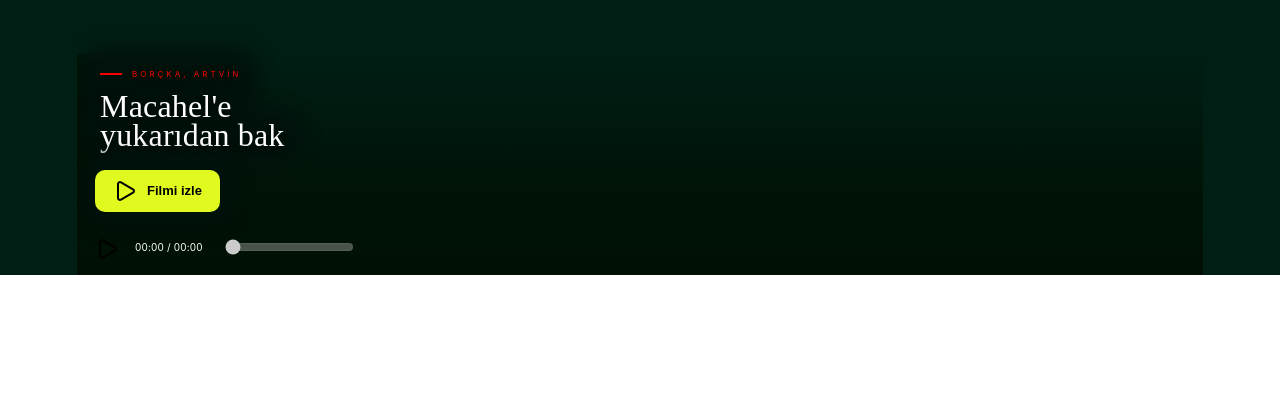
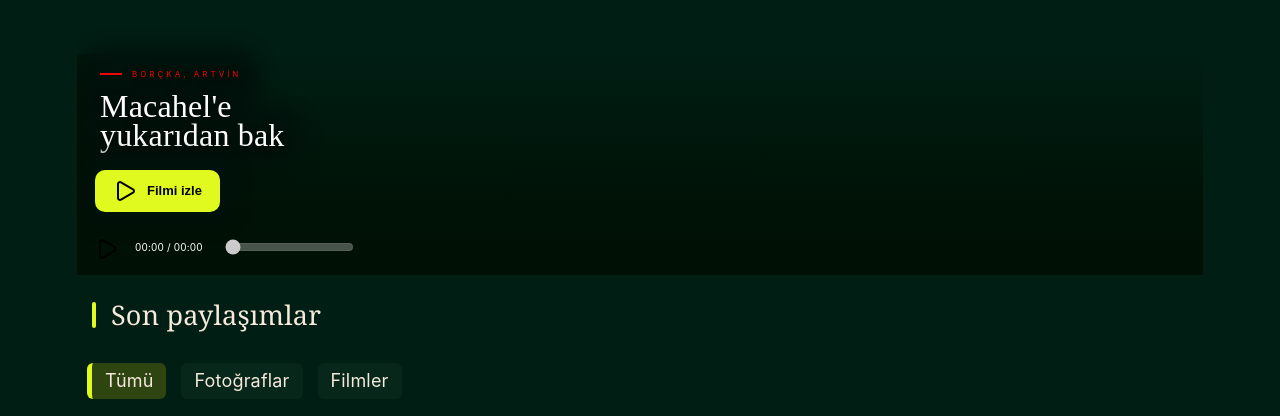
Before and after one commit to miarmely/sifirsekiz-project, a React (Vite) app: page / in a window 1280 px wide. Shown: the part 1633-2049 px from the top of the page. Before the commit the page ends 1908 px from the top, so only its background shows below. Built offline with nearby package versions, Linux system fonts and the light colour scheme.

Commit message:
explorer-page: latest-posts section title and subnavbars has added. / @miarmely

```diff
--- a/src/App.css
+++ b/src/App.css
@@ -11,7 +11,7 @@
   --divider-line-color-smooth: #8a948124;
   --font-heading: "Instrument Serif", Georgia, serif;
   --font-body: "Inter", system-ui, sans-serif;
-
+  --root-padding-right-left: 10px;
 }
 
 body {
@@ -33,6 +33,7 @@ h6 {
 
 .vertical-line {
   border: 1px solid var(--divider-line-color);
+  width: 0px;
 }
 
 .btn-trans {
@@ -52,3 +53,17 @@ h6 {
 .no-padding {
   padding: 0;
 }
+
+.section-title {
+  padding-inline-start: 5px;
+  display: flex;
+  gap: 15px;
+  color: var(--text-color-main);
+  text-align: start;
+
+  & .vertical-line {
+    height: stretch;
+    border: 2px solid var(--bg-color-primary-btn);
+    border-radius: 20px;
+  }
+}
--- a/src/App.tsx
+++ b/src/App.tsx
@@ -6,7 +6,7 @@ import type { District } from './models/Interfaces';
 import { useState } from 'react';
 
 function App() {
-  const [selectedDistrictIndex, setSelectedDistrictIndex] = useState(0);
+  const [selectedDistrictMenuIndex, setSelectedDistrictMenuIndex] = useState(0);
   const districts: District[] = [
     {
       name: "Macahel",
@@ -66,8 +66,8 @@ function App() {
 
       <ExplorerPage
         districts={districts}
-        selectedDistrictIndex={selectedDistrictIndex}
-        setSelectedDistrictIndex={setSelectedDistrictIndex}
+        selectedDistrictMenuIndex={selectedDistrictMenuIndex}
+        setSelectedDistrictMenuIndex={setSelectedDistrictMenuIndex}
       />
     </>
   )
--- a/src/components/ExplorerPage.css
+++ b/src/components/ExplorerPage.css
@@ -1,38 +1,7 @@
 #explorer-page {
-    &>.subnavbar {
-        margin-bottom: 5px;
-        padding: 12px 10px;
-        display: flex;
-        gap: 15px;
-        color: var(--text-color-main);
-        user-select: none;
-        overflow-x: auto;
+    &>.subnavbar {}
 
-        &:hover {
-            cursor: pointer;
-        }
-
-        & .subnavbar-menu {
-            padding: 5px 13px;
-            display: flex;
-            justify-content: space-between;
-            align-items: center;
-            gap: 12px;
-            background-color: var(--bg-color-elevated-surface);
-            border-radius: 6px;
-            white-space: nowrap;
-
-            &.selected {
-                background-color: var(--bg-color-selected-menu);
-                border-left: 5.5px solid var(--bg-color-primary-btn);
-            }
-        }
-    }
-
-    &>.video-area {
-        & video {
-            width: stretch;
-            height: min-content;
-        }
+    &>.latest-posts {
+        padding: 5px var(--root-padding-right-left) 0px;
     }
 }
--- a/src/components/ExplorerPage.tsx
+++ b/src/components/ExplorerPage.tsx
@@ -1,32 +1,44 @@
 import "./ExplorerPage.css";
 import type { District } from "../models/Interfaces";
-import SubnavbarMenu from "./SubnavbarMenu";
+import { SubnavbarMenuBox, SubnavbarMenu, type SubnavbarMenuModel } from "./SubnavbarMenu";
 import type { Setter } from "../models/Types";
 import MiarVideoPlayer from "./lib/MiarVideoPlayer";
+import { useState } from "react";
 
 export default function ExplorerPage({
     districts,
-    selectedDistrictIndex,
-    setSelectedDistrictIndex
+    selectedDistrictMenuIndex,
+    setSelectedDistrictMenuIndex
 }: ExplorerPage) {
-    const subnavbarMenus = districts.map((d, i) =>
-        <SubnavbarMenu
-            key={i}
-            index={i}
-            icon={d.icon}
-            menuName={d.name}
-            isSelected={i === selectedDistrictIndex}
-            setSelectedDistrictIndex={setSelectedDistrictIndex}
-        />
-    );
+    const [selectedLatestPostsMenuIndex, setSelectedLatestPostsMenuIndex] = useState(0);
+
+    // set "explorer page" navbar menus
+    const explorerPageMenus: SubnavbarMenuModel[] = districts.map((d, i) => {
+        return {
+            index: i,
+            icon: d.icon,
+            name: d.name,
+        };
+    });
+
+    // set "latest posts" navbar menus
+    const latestPostsMenuNames = ["Tümü", "Fotoğraflar", "Filmler"];
+    const latestPostsMenus: SubnavbarMenuModel[] = latestPostsMenuNames.map((m, i) => {
+        return {
+            index: i,
+            name: m,
+        };
+    })
+
 
     return (
         <div id="explorer-page">
-            <div className="subnavbar">
-                {subnavbarMenus}
-            </div>
+            <SubnavbarMenuBox
+                menus={explorerPageMenus}
+                selectedMenuIndex={selectedDistrictMenuIndex}
+                setSelectedMenuIndex={setSelectedDistrictMenuIndex}
+            />
 
-            <div className="latest-posts">
             <MiarVideoPlayer
                 videoSrc="/videos/macahel/macahel-1.MOV"
                 thumbnailSrc="/images/macahel/macahel-thumbnail.png"
@@ -50,13 +62,26 @@ export default function ExplorerPage({
                     </>
                 }
             />
-            </div>
-        </div>
+
+            <div className="latest-posts">
+                <h2 className="section-title">
+                    <div className="vertical-line"></div>
+                    Son paylaşımlar
+                </h2>
+
+                <SubnavbarMenuBox
+                    menus={latestPostsMenus}
+                    selectedMenuIndex={selectedLatestPostsMenuIndex}
+                    setSelectedMenuIndex={setSelectedLatestPostsMenuIndex}
+                    resetPaddingLeftRight={true}
+                />
+            </div >
+        </div >
     );
 }
 
 export interface ExplorerPage {
     districts: District[],
-    selectedDistrictIndex: number,
-    setSelectedDistrictIndex: Setter<number>
+    selectedDistrictMenuIndex: number,
+    setSelectedDistrictMenuIndex: Setter<number>
 }
--- a/src/components/Navbar.css
+++ b/src/components/Navbar.css
@@ -1,5 +1,5 @@
 .main-navbar {
-    padding: 10px 15px;
+    padding: 10px var(--root-padding-right-left);
     display: flex;
     justify-content: space-between;
     align-items: center;
--- /dev/null
+++ b/src/components/SubnavbarMenu.css
@@ -0,0 +1,29 @@
+.subnavbar {
+    margin-bottom: 5px;
+    padding: 12px var(--root-padding-right-left);
+    display: flex;
+    gap: 15px;
+    color: var(--text-color-main);
+    user-select: none;
+    overflow-x: auto;
+
+    &:hover {
+        cursor: pointer;
+    }
+
+    & .subnavbar-menu {
+        padding: 5px 13px;
+        display: flex;
+        justify-content: space-between;
+        align-items: center;
+        gap: 12px;
+        background-color: var(--bg-color-elevated-surface);
+        border-radius: 6px;
+        white-space: nowrap;
+
+        &.selected {
+            background-color: var(--bg-color-selected-menu);
+            border-left: 5.5px solid var(--bg-color-primary-btn);
+        }
+    }
+}
--- a/src/components/SubnavbarMenu.tsx
+++ b/src/components/SubnavbarMenu.tsx
@@ -1,29 +1,75 @@
+import "./SubnavbarMenu.css";
 import type { ReactNode } from "react";
 import type { Setter } from "../models/Types";
 
-export default function SubnavbarMenu({
+export function SubnavbarMenuBox({
+    menus,
+    selectedMenuIndex,
+    setSelectedMenuIndex,
+    resetPaddingLeftRight
+}: SubnavbarMenuBoxProps) {
+    const subnavbarMenus = menus.map((menu, menuIndex) =>
+        <SubnavbarMenu
+            key={menuIndex}
+            index={menuIndex}
+            icon={menu.icon}
+            menuName={menu.name}
+            isSelected={menuIndex === selectedMenuIndex}
+            setSelectedMenuIndex={setSelectedMenuIndex}
+        />
+    );
+
+    const boxStyle = resetPaddingLeftRight ?
+        {
+            paddingLeft: "0px",
+            paddingRight: "0px"
+        }
+        : {};
+
+    return (
+        <div className="subnavbar"
+            style={boxStyle}>
+            {subnavbarMenus}
+        </div>
+    );
+}
+
+export function SubnavbarMenu({
     index,
     icon,
     menuName,
     isSelected,
-    setSelectedDistrictIndex
+    setSelectedMenuIndex
 }: SubnavbarMenuProps) {
-
     return (
         <div
             className={"subnavbar-menu " + (isSelected ? "selected" : "")}
-            onClick={() => setSelectedDistrictIndex(index)}
+            onClick={() => setSelectedMenuIndex(index)}
         >
-            {icon}
+            {icon && icon}
             <span>{menuName}</span>
         </div>
     );
 }
 
+
+export interface SubnavbarMenuModel {
+    index: number,
+    icon?: ReactNode,
+    name: string
+}
+
+export interface SubnavbarMenuBoxProps {
+    menus: SubnavbarMenuModel[],
+    selectedMenuIndex: number,
+    setSelectedMenuIndex: Setter<number>,
+    resetPaddingLeftRight?: boolean
+}
+
 export interface SubnavbarMenuProps {
     index: number,
-    icon: ReactNode,
+    icon?: ReactNode,
     menuName: string,
     isSelected: boolean,
-    setSelectedDistrictIndex: Setter<number>
+    setSelectedMenuIndex: Setter<number>
 }
```
Also changed, not shown: src/components/posts/ImagePost.css (added), src/components/posts/ImagePost.tsx (added), src/components/posts/VideoPost.css (added), src/components/posts/VideoPost.tsx (added). Lines whose indentation alone changed are shown as unchanged.
